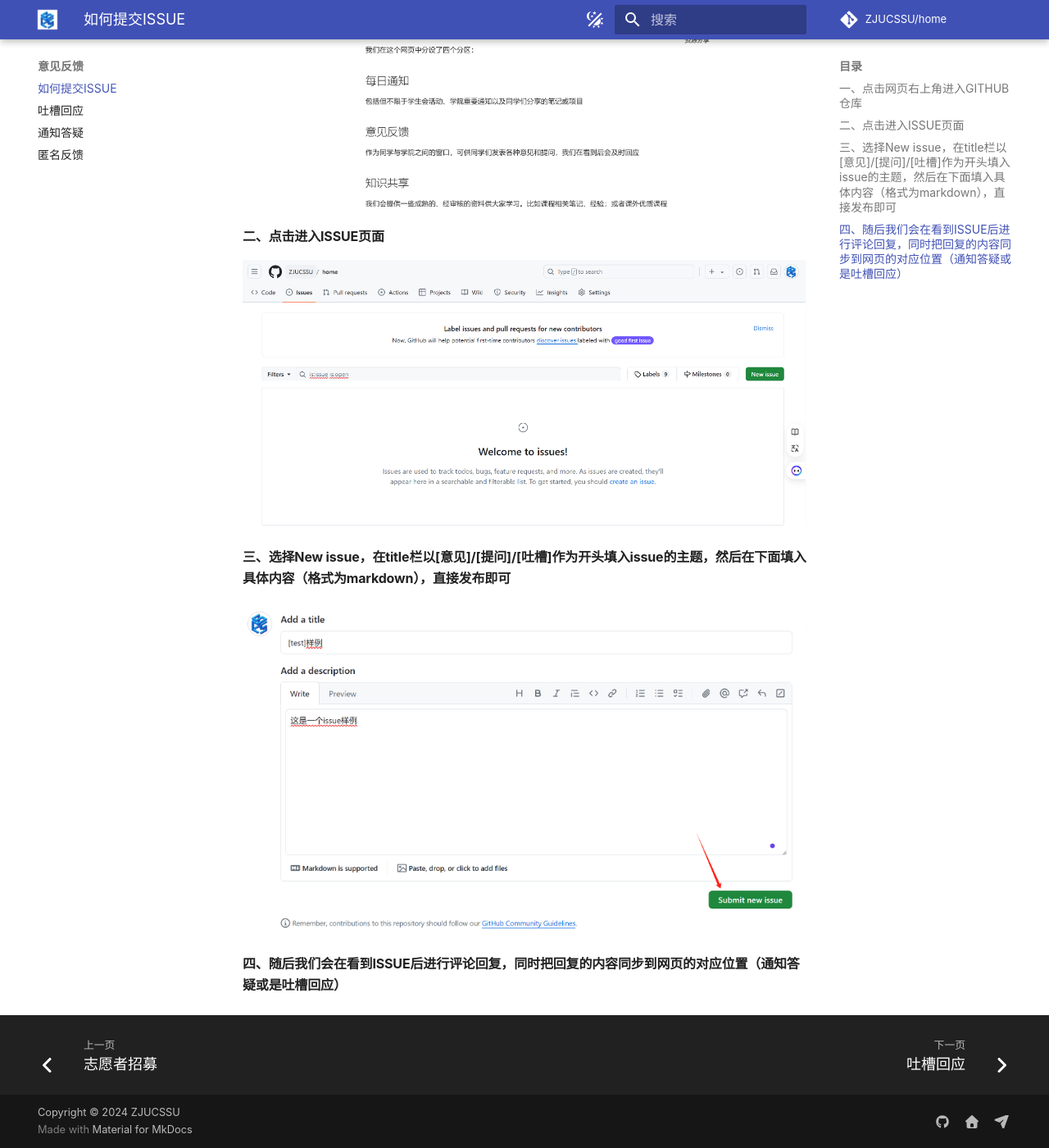
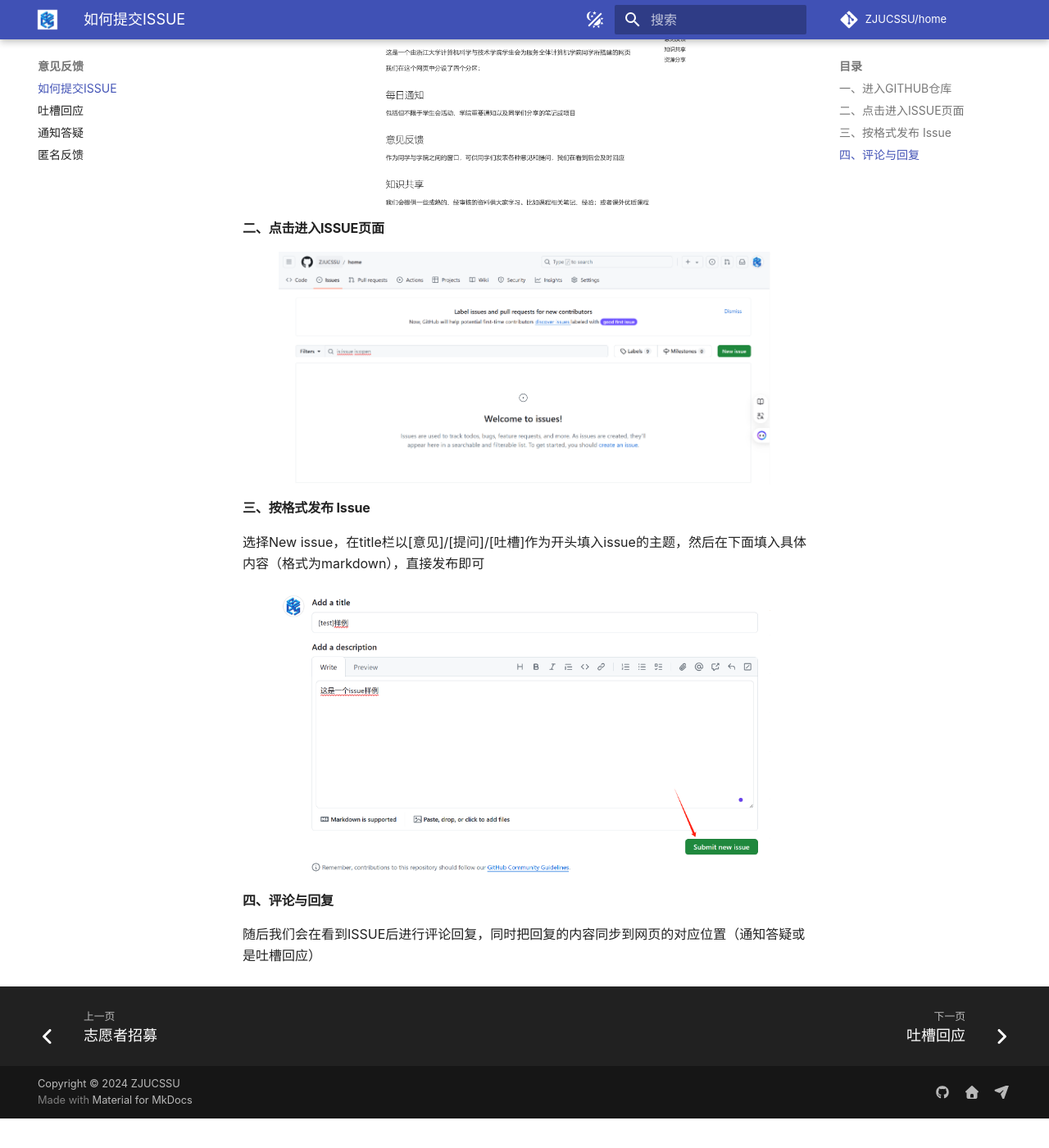
Before and after one commit to ZJUCSSU/home, an MkDocs documentation site: the page built from docs/意见反馈/ISSUE.md, in a window 1280 px wide and 1400 px high, scrolled down 430 px. Shown: the whole window at 82% size. Built offline with MkDocs 1.6.1 and Material for MkDocs 9.7.7, drawn with Linux system fonts in a browser that asks for light colours; comment, search, counter and statistics services are not loaded; after the commit the page ends 1794 px from its top, so only the background shows below that; some of the changed text lies outside the part shown.

Commit message:
fix: image path bug, optimize issue page

```diff
--- a/docs/意见反馈/ISSUE.md
+++ b/docs/意见反馈/ISSUE.md
@@ -1,21 +1,27 @@
 为了方便处理意见与提问，我们使用GITHUB中的ISSUE功能来实现意见反馈，以下是发布一个ISSUE的教程
 
-#### 一、点击网页右上角进入GITHUB仓库
+#### 一、进入GITHUB仓库
 
-<img src="https://zjucssu.github.io/home/意见反馈/image-20240802185948381.png" alt="image-20240802185948381" style="zoom:50%;" />
+点击网页右上角，进入我们的GITHUB仓库页面
 
-
+<figure markdown="span">
+    ![Img 2](./image-20240802185948381.png){ width="600" }
+</figure>
 
 #### 二、点击进入ISSUE页面
 
-<img src="https://zjucssu.github.io/home/意见反馈/image-20240802190050801.png" alt="image-20240802190050801" style="zoom:50%;" />
+<figure markdown="span">
+    ![Img 3](./image-20240802190050801.png){ width="600" }
+</figure>
 
+#### 三、按格式发布 Issue
 
+选择New issue，在title栏以[意见]/[提问]/[吐槽]作为开头填入issue的主题，然后在下面填入具体内容（格式为markdown），直接发布即可
 
-#### 三、选择New issue，在title栏以[意见]/[提问]/[吐槽]作为开头填入issue的主题，然后在下面填入具体内容（格式为markdown），直接发布即可
+<figure markdown="span">
+    ![Img 4](./image-20240802190429765.png){ width="600" }
+</figure>
 
-<img src="https://zjucssu.github.io/home/意见反馈/image-20240802190429765.png" alt="image-20240802190429765" style="zoom:50%;" />
+#### 四、评论与回复
 
-
-
-#### 四、随后我们会在看到ISSUE后进行评论回复，同时把回复的内容同步到网页的对应位置（通知答疑或是吐槽回应）
+随后我们会在看到ISSUE后进行评论回复，同时把回复的内容同步到网页的对应位置（通知答疑或是吐槽回应）
```
Also changed, not shown: docs/index.md (+1 -1 lines).
